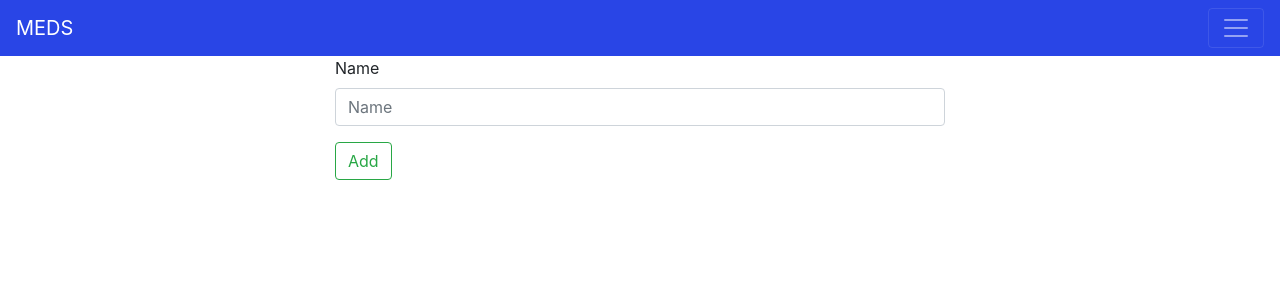
After one commit to ngetichnicholas/Meds, a Django app: page /add_drug in a window 1280 px wide. The commit adds this page. Shown: the top 300 px of the page. Run offline with Django 3.2, Linux system fonts and the light colour scheme; some libraries are stand-ins or nearby versions.

Commit message:
Add template for new drug

```diff
--- a/clinic_app/forms.py
+++ b/clinic_app/forms.py
@@ -16,3 +16,8 @@ class AddPrescriptionForm(forms.ModelForm):
   class Meta:
     model = Prescription
     fields = ('patient','drug','prescriber','note')
+
+class AddDrugForm(forms.ModelForm):
+  class Meta:
+    model = Medicine
+    fields = ('name',)
--- /dev/null
+++ b/clinic_app/templates/add_drug.html
@@ -0,0 +1,19 @@
+{% extends "base.html" %}
+{% load bootstrap4 %}
+{% load static %}
+{% block content %}
+<div class="container-fluid">
+    <div class="row">
+        <div class="col-md-3"></div>
+        <div class="col-md-6">
+            <form class="forms" action="" method="POST" enctype="multipart/form-data">
+                {% csrf_token %}
+                {% bootstrap_form add_drug_form %}
+                <input type="submit" class="btn btn-outline-success" value="Add">
+            </form>
+        </div>
+        <div class="col-md-3"></div>
+    </div>
+</div>
+{{ form.media }}
+{% endblock %}
--- a/clinic_app/templates/index.html
+++ b/clinic_app/templates/index.html
@@ -10,8 +10,7 @@
       <a class="nav-item nav-link"  href="{% url 'add_patient' %}"><button class="btn btn-primary">Add patient</button></a>
       <a class="nav-item nav-link"  href="{% url 'add_appointment' %}"><button class="btn btn-primary">Add Appointment</button></a>
       <a class="nav-item nav-link"  href="{% url 'add_prescription' %}"><button class="btn btn-primary">Add Prescription</button></a>
-
-
+      <a class="nav-item nav-link"  href="{% url 'add_drug' %}"><button class="btn btn-primary">Add Drug</button></a>
       {% endif %}
     </div>
       <div class="col-md-3"></div>
--- a/clinic_app/urls.py
+++ b/clinic_app/urls.py
@@ -13,5 +13,7 @@ urlpatterns = [
   path('add_patient', app_views.add_patient,name='add_patient'),
   path('add_appointment', app_views.add_appointment,name='add_appointment'),
   path('add_prescription', app_views.add_prescription,name='add_prescription'),
+  path('add_drug', app_views.add_drug,name='add_drug'),
+
 
 ]
```
